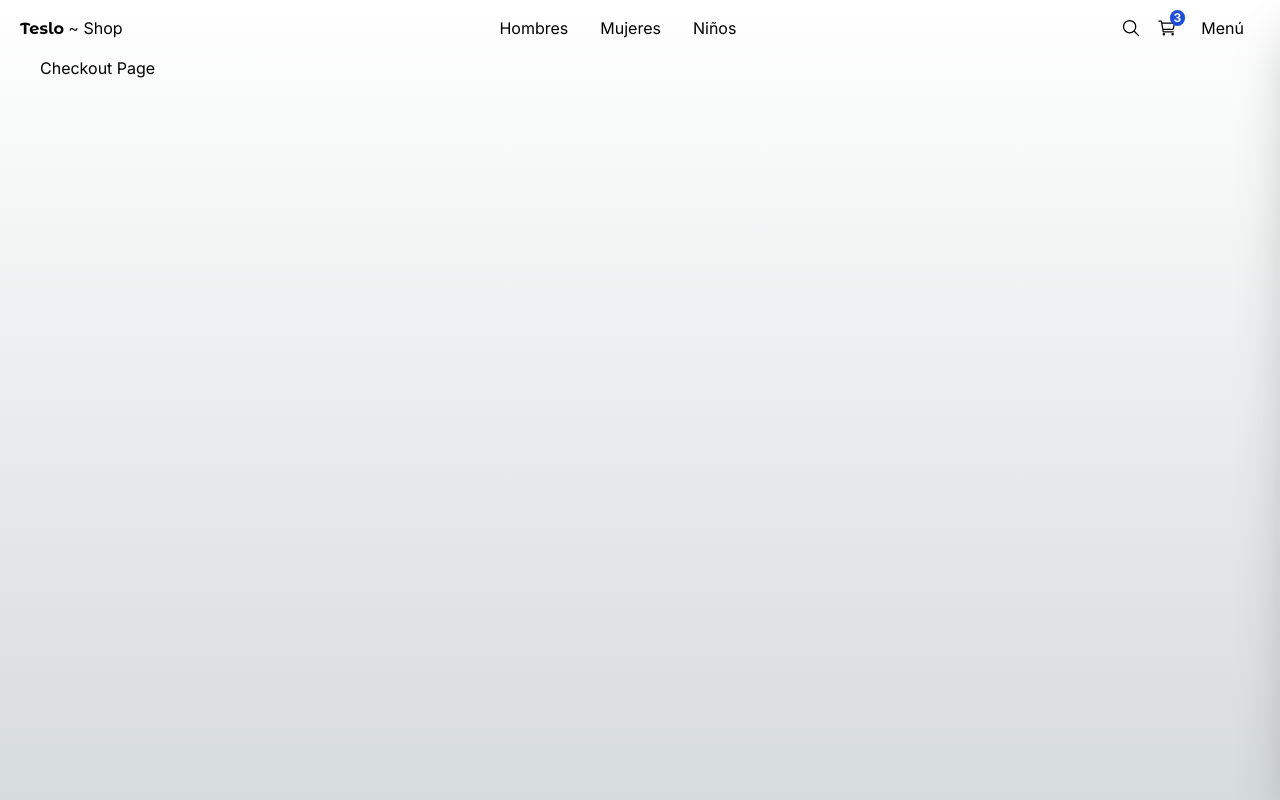
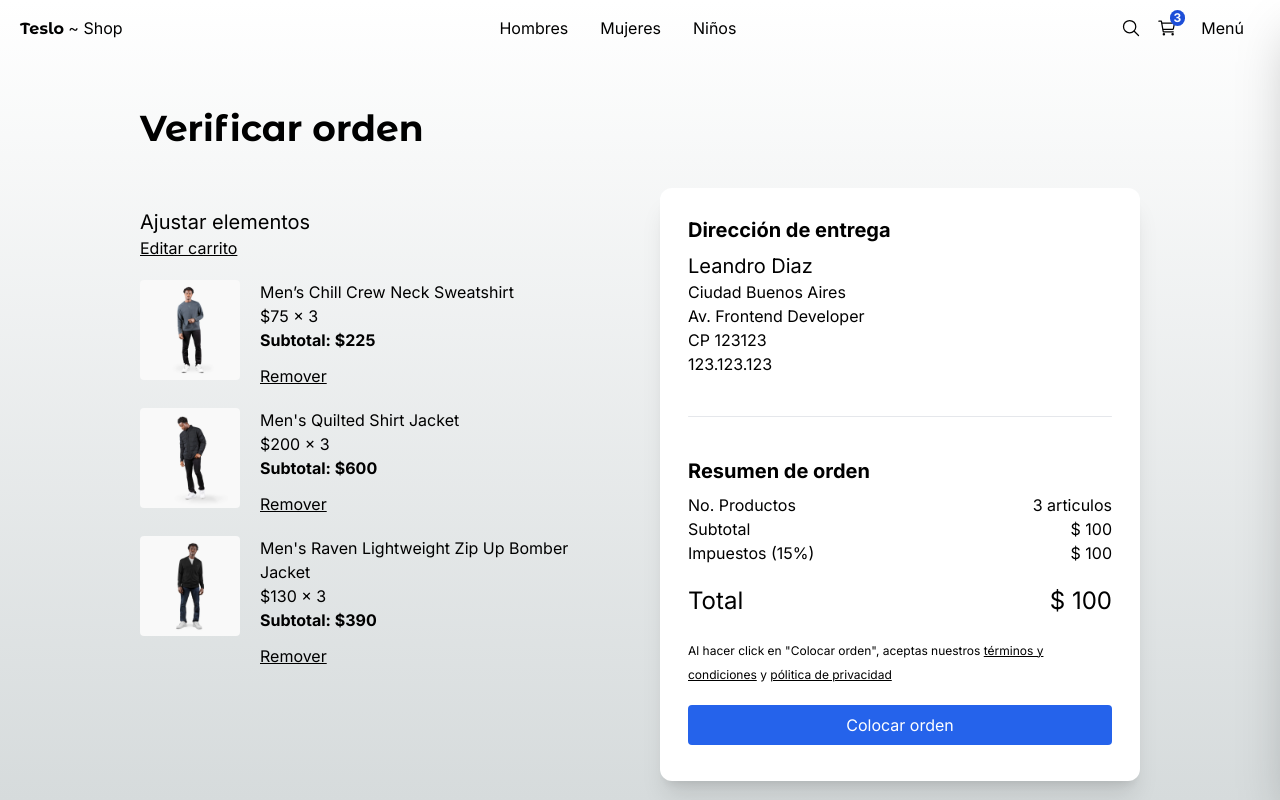
Before and after one commit to leandiazz/teslo-shop, a Next.js app: page /checkout in a window 1280 px wide. Built offline with nearby package versions, Linux system fonts and the light colour scheme.

Commit message:
feat: add checkout page

```diff
--- a/src/app/(shop)/checkout/page.tsx
+++ b/src/app/(shop)/checkout/page.tsx
@@ -1,7 +1,95 @@
+import { QuantitySelector, Title } from "@/components";
+import { initialData } from "@/seed/seed";
+import Image from "next/image";
+import Link from "next/link";
+
+const productsInCart = [initialData.products[0], initialData.products[1], initialData.products[2]];
+
 export default function CheckoutPage() {
     return (
-        <div>
-            <h1>Checkout Page</h1>
+        <div className="flex justify-center items-center mb-72 px-10 sm:px-0">
+            <div className="flex flex-col w-[1000px]">
+                <Title title="Verificar orden" />
+                <div className="grid grid-cols-1 sm:grid-cols-2 gap-10">
+                    {/* Carrito */}
+                    <div className="flex flex-col mt-5">
+                        <span className="text-xl">Ajustar elementos</span>
+                        <Link href="/" className="underline mb-5">
+                            Editar carrito
+                        </Link>
+
+                        {/* Items */}
+                        {productsInCart.map(product => (
+                            <div key={product.slug} className="flex mb-5">
+                                <Image
+                                    src={`/products/${product.images[0]}`}
+                                    width={100}
+                                    height={100}
+                                    alt={product.title}
+                                    style={{
+                                        width: "100px",
+                                        height: "100px"
+                                    }}
+                                    className="mr-5 rounded object-contain"
+                                />
+                                <div>
+                                    <p>{product.title}</p>
+                                    <p>${product.price} x 3</p>
+                                    <p className="font-bold">Subtotal: ${product.price * 3}</p>
+                                    <button type="button" className="underline mt-3">
+                                        Remover
+                                    </button>
+                                </div>
+                            </div>
+                        ))}
+                    </div>
+                    {/* Checkout */}
+                    <div className="bg-white rounded-xl shadow-xl p-7">
+                        <h2 className="text-xl mb-2 font-bold">Dirección de entrega</h2>
+                        <div className="mb-10">
+                            <p className="text-xl">Leandro Diaz</p>
+                            <p>Ciudad Buenos Aires</p>
+                            <p>Av. Frontend Developer</p>
+                            <p>CP 123123</p>
+                            <p>123.123.123</p>
+                        </div>
+                        {/* Divider */}
+                        <div className="w-full h-[0.5px] rounded bg-gray-200 mb-10" />
+                        <h2 className="text-xl mb-2 font-bold">Resumen de orden</h2>
+                        <div className="grid grid-cols-2">
+                            <span>No. Productos</span>
+                            <span className="text-right">3 articulos</span>
+
+                            <span>Subtotal</span>
+                            <span className="text-right">$ 100</span>
+                            <span>Impuestos (15%)</span>
+                            <span className="text-right">$ 100</span>
+                            <span className="mt-5 text-2xl">Total</span>
+                            <span className="mt-5 text-2xl text-right">$ 100</span>
+                        </div>
+
+                        <div className="mt-5 mb-2 w-full">
+                            <p className="mb-5">
+                                {/* Disclaimer */}
+                                <span className="text-xs">
+                                    Al hacer click en &quot;Colocar orden&quot;, aceptas nuestros{" "}
+                                    <a href="#" className="underline">
+                                        términos y condiciones
+                                    </a>{" "}
+                                    y{" "}
+                                    <a href="#" className="underline">
+                                        pólitica de privacidad
+                                    </a>
+                                </span>
+                            </p>
+
+                            <Link href="/orders/123" className="flex btn-primary justify-center">
+                                Colocar orden
+                            </Link>
+                        </div>
+                    </div>
+                </div>
+            </div>
         </div>
     );
 }
```
